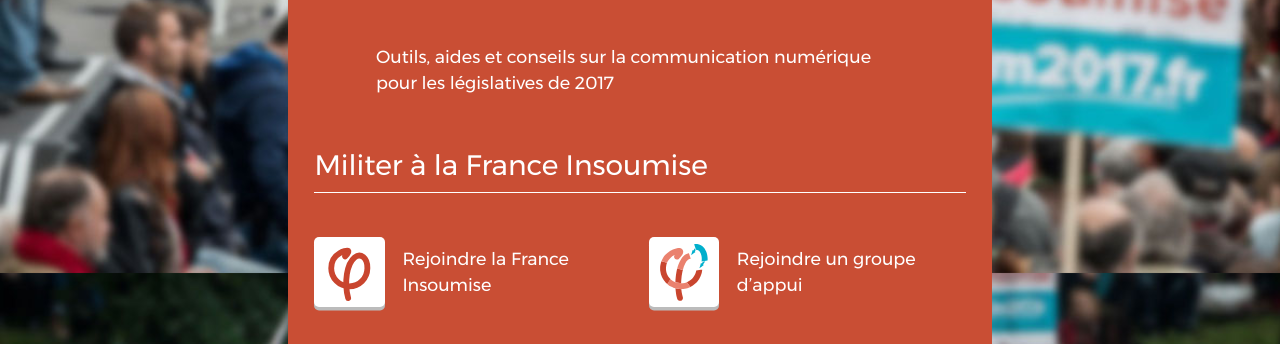
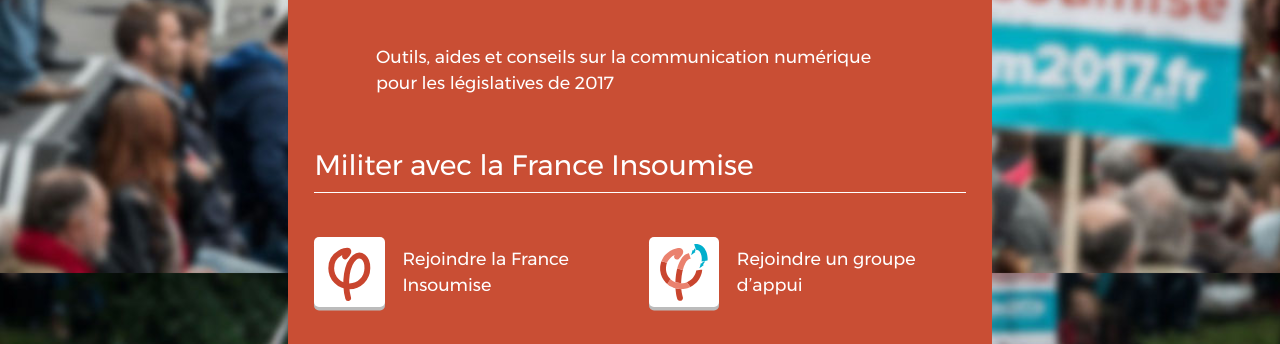
Before and after one commit to ryuran/kitcampagne.fi, a Jekyll site: the page built from index.html, in a window 1280 px wide. Shown: the part 627-971 px from the top of the page. Built offline with Jekyll 4.4.1, drawn with Linux system fonts in a browser that asks for light colours.

Commit message:
Changement du titre pour cat_franceinsoumise

```diff
--- a/_config.yml
+++ b/_config.yml
@@ -7,7 +7,7 @@
   cat_franceinsoumise:
     output: true
     permalink: franceinsoumise/:name/
-    title: Militer à la France Insoumise
+    title: Militer avec la France Insoumise
   cat_legislatives2017:
     output: true
     permalink: legislatives2017/:name/
```
